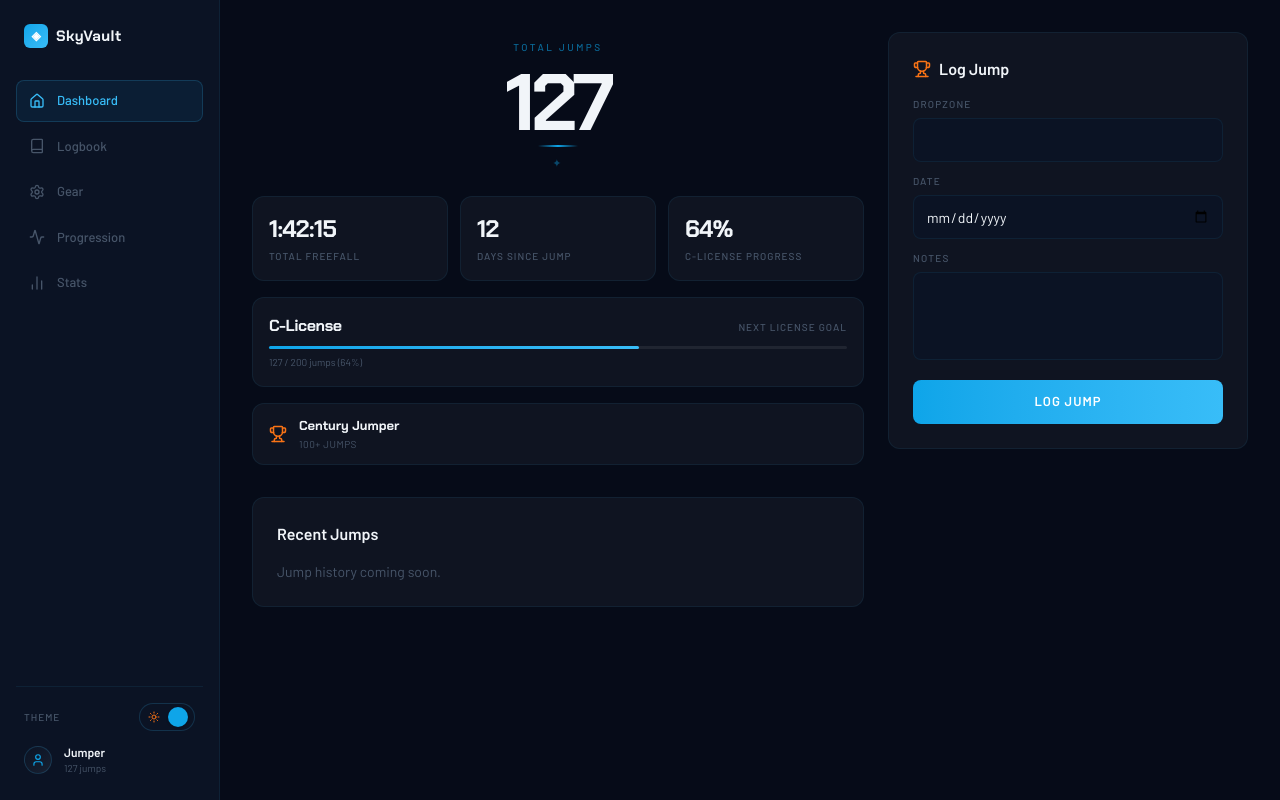
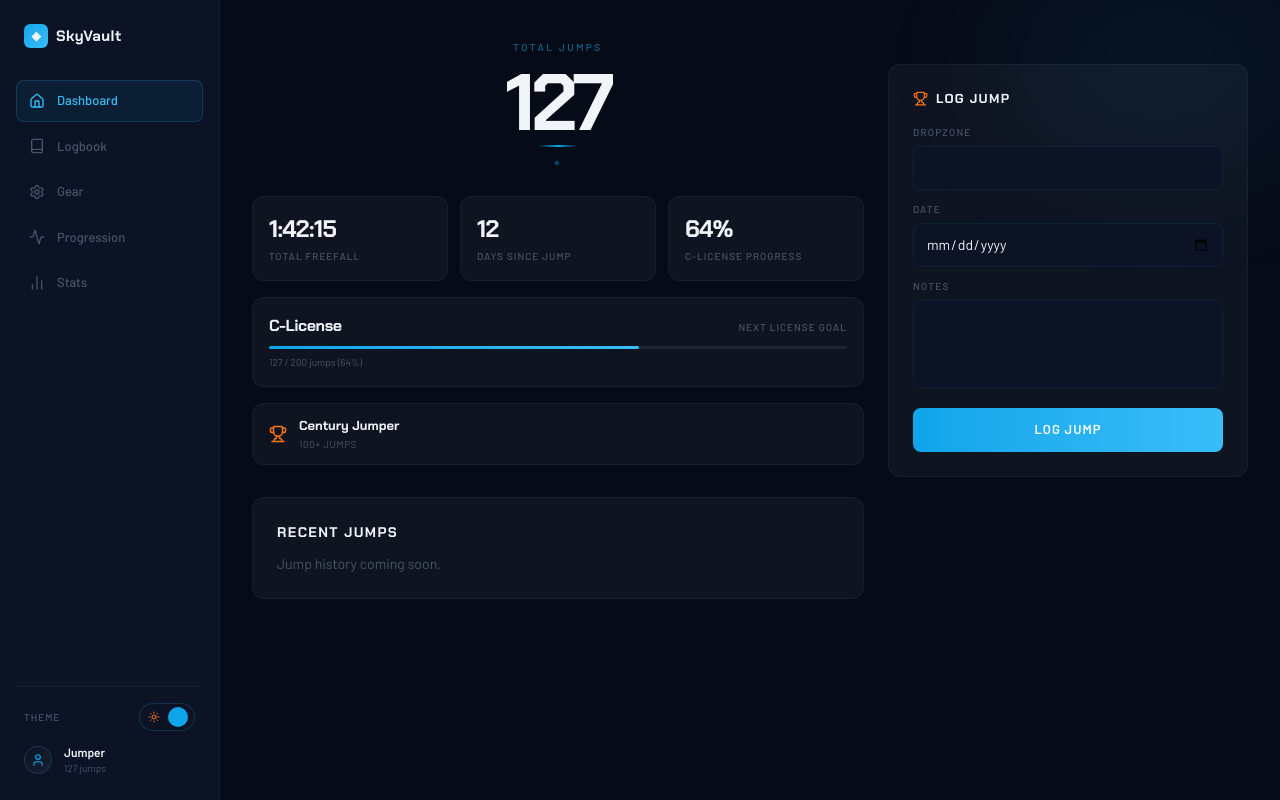
Before and after one commit to ioana996/skyvault-saas, a Next.js app: page / in a window 1280 px wide. Built offline with nearby package versions, Linux system fonts and the light colour scheme.

Commit message:
feat: add atmospheric glow and Altitude display font to headers

```diff
--- a/src/app/page.tsx
+++ b/src/app/page.tsx
@@ -19,12 +19,18 @@ export default function Home() {
 
       <div className="flex-1 flex flex-col min-h-screen">
         <header className="lg:hidden flex items-center justify-between px-4 py-3 border-b border-sky-border">
-          <span className="text-lg font-bold text-sky-text">SkyVault</span>
+          <span className="text-lg font-display font-bold text-sky-text tracking-wide">SkyVault</span>
           <ThemeToggle />
         </header>
 
-        <main className="flex-1 flex flex-col lg:flex-row gap-6 p-4 lg:p-8 pb-24 lg:pb-8">
-          <div className="flex-1 max-w-2xl mx-auto w-full lg:mx-0">
+        <main className="flex-1 flex flex-col lg:flex-row gap-6 p-4 lg:p-8 pb-24 lg:pb-8 relative overflow-hidden">
+          {/* Atmospheric glow */}
+          <div
+            aria-hidden="true"
+            className="pointer-events-none absolute -top-10 -right-10 w-80 h-52 rounded-full bg-sky-primary-bright/[0.06] blur-3xl"
+          />
+
+          <div className="flex-1 max-w-2xl mx-auto w-full lg:mx-0 relative z-10">
             <HeroStats />
 
             {/* TODO: Replace with jump history */}
@@ -33,7 +39,7 @@ export default function Home() {
               aria-label="Recent jumps"
             >
               <Card className="p-6">
-                <h2 className="text-sky-text font-semibold mb-4">Recent Jumps</h2>
+                <h2 className="text-sky-text font-display font-bold text-sm mb-3 uppercase tracking-widest">Recent Jumps</h2>
                 <p className="text-sky-text-subtle text-sm">
                   Jump history coming soon.
                 </p>
@@ -41,10 +47,10 @@ export default function Home() {
             </section>
           </div>
 
-          <aside className="hidden lg:block w-[360px] shrink-0">
+          <aside className="hidden lg:block w-[360px] shrink-0 relative z-10">
             <Card className="p-6 sticky top-8">
-              <h2 className="text-sky-text font-semibold mb-4 flex items-center gap-2">
-                <Trophy size={18} className="text-sky-accent" aria-hidden="true" />
+              <h2 className="text-sky-text font-display font-bold text-[13px] mb-4 flex items-center gap-2 uppercase tracking-widest">
+                <Trophy size={15} className="text-sky-accent" aria-hidden="true" />
                 Log Jump
               </h2>
               <CreateJumpLoggingForm />
@@ -56,7 +62,7 @@ export default function Home() {
       <BottomNav onFabClick={() => setDrawerOpen(true)} />
 
       <Drawer isOpen={drawerOpen} onClose={() => setDrawerOpen(false)}>
-        <h2 className="text-sky-text font-semibold mb-4">Log Jump</h2>
+        <h2 className="text-sky-text font-display font-bold text-sm mb-4 uppercase tracking-widest">Log Jump</h2>
         <CreateJumpLoggingForm />
       </Drawer>
     </div>
```
